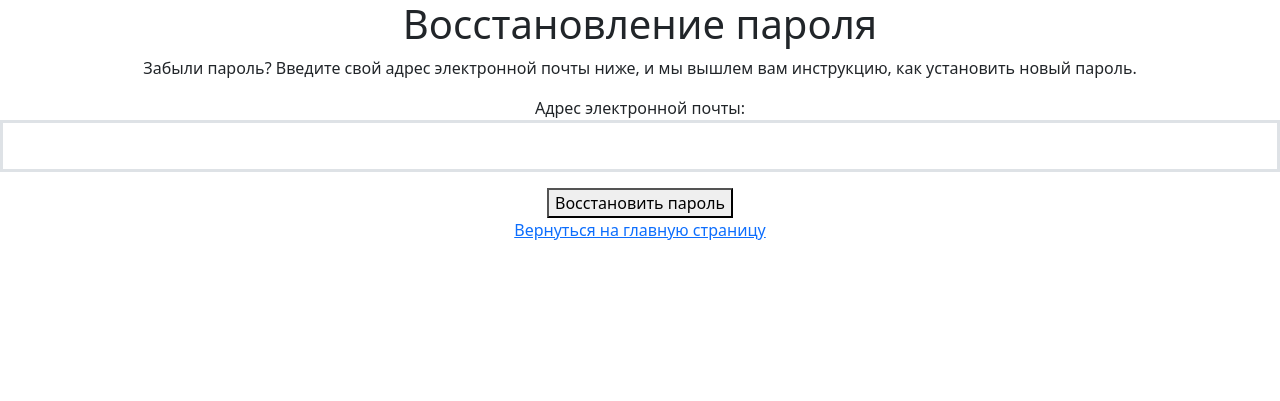
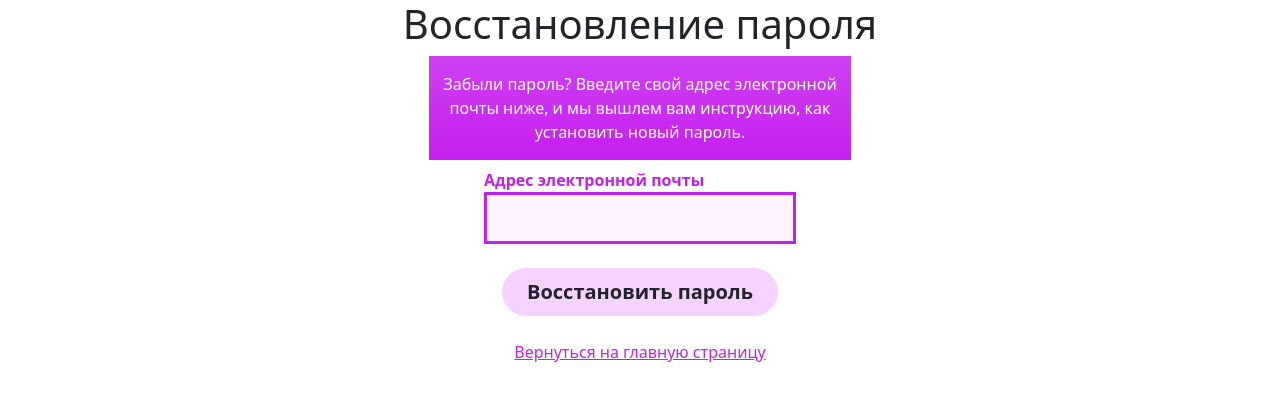
Before and after one commit to efsnail007/LMS_proj_news, a Django app: page /reset_password/ in a window 1280 px wide. Shown: the top 401 px of the page. Run offline with Django 5.2, Linux system fonts and the light colour scheme; some libraries are stand-ins or nearby versions.

Commit message:
reset_password page front is done

```diff
--- a/src/news/static/css/addition_to_bootstrap.css
+++ b/src/news/static/css/addition_to_bootstrap.css
@@ -1,6 +1,11 @@
 .button-bg {
     background: #F6D3FF;
     border-radius: 50px;
+}
+
+.p-style {
+    background-color: #C51FEF;
+    color: white;
 }
 
 .button-bg:hover {
--- a/src/news/templates/reset_password/reset_password.html
+++ b/src/news/templates/reset_password/reset_password.html
@@ -2,20 +2,32 @@
 
 {% block title %}Восстановление пароля{% endblock %}
 
+{% block styles %}
+    {% load static %}
+    <link rel="stylesheet" href="{% static 'css/addition_to_bootstrap.css' %}">
+{% endblock %}
+
 {% block content %}
 
-<div class="text-center">
+<div class="text-center mx-2">
   <h1>Восстановление пароля</h1>
-  <p>
+  <p class="p-style mx-auto py-3 mb-2 bg-gradient col-xl-4">
     Забыли пароль? Введите свой адрес электронной почты ниже, и мы вышлем вам инструкцию, как установить новый пароль.
   </p>
 </div>
-<form action="" method="POST" class="text-center">
+<form action="" method="POST" class="px-3">
   {% csrf_token %}
-  {{ form.as_p }}
-  <button type="submit">Восстановить пароль</button><br>
+  {% for field in form %}
+            <div class="form-group col-9 col-sm-6 col-md-4 col-lg-4 col-xl-3 mx-auto mb-3">
+                <label class="mr-sm-2 text-color" for="{{ field.id_for_label }}"><b>{{ field.label }}</b></label>
+                {{ field }}
+            </div>
+  {% endfor %}
+    <div class="container col-10 col-sm-6 col-md-4 col-xl-3 mx-auto my-4 d-flex justify-content-between align-items-center g-0">
+        <button type="submit" class="btn mx-auto px-4 btn-lg button-bg"><b>Восстановить пароль</b></button><br>
+    </div>
 </form>
 <div class="text-center">
-  <a href="{% url 'registration:main' %}">Вернуться на главную страницу</a>
+  <a href="{% url 'registration:main' %}" class="text-color">Вернуться на главную страницу</a>
 </div>
 {% endblock%}
```
